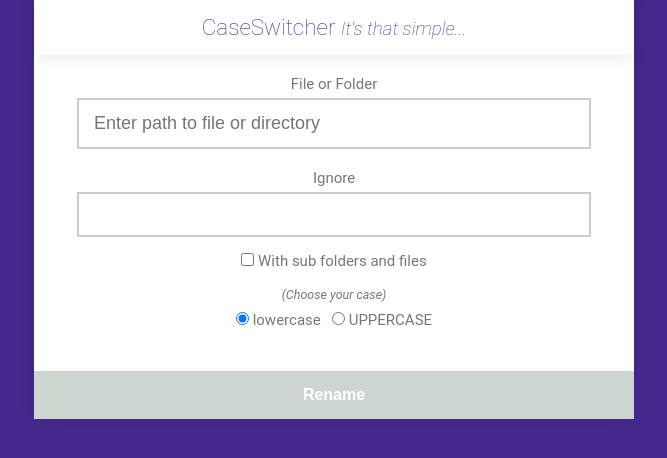
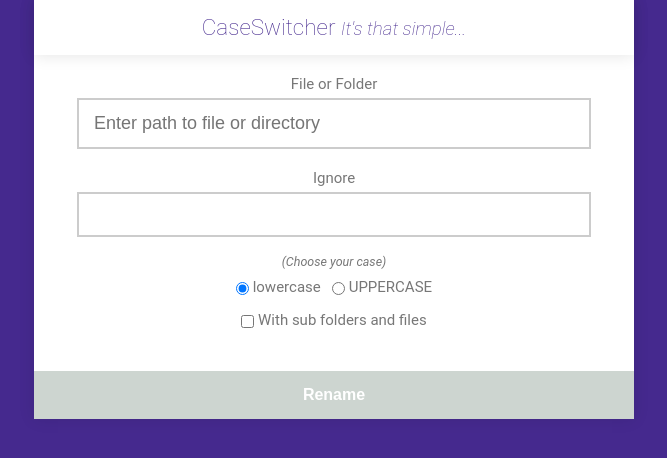
Before and after one commit to yeboahnanaosei/caseswitcher, a PHP site: page / in a window 1280 px wide. Shown: the part 201-659 px from the top of the page, without its empty margins (306-973 px from the left). Run offline with PHP 8.4, Linux system fonts and the light colour scheme.

Commit message:
UI Tweak. Subfolder option below case option

```diff
--- a/css/style.css
+++ b/css/style.css
@@ -49,8 +49,9 @@ form {
     box-shadow: 0 0 15px rgba(0, 0, 0, .1);
 }
 
-form > label, input[type=radio] {
+form > label, input[type=radio], input[type=checkbox] {
     cursor: pointer;
+    vertical-align: middle;
 }
 
 .window-title {
--- a/index.php
+++ b/index.php
@@ -37,18 +37,18 @@
       </div>
     </div>
 
-    <!-- With subfolders and files -->
-    <div class="form-group">
-      <input type="checkbox" name="recursion" id="sub" value="true">
-      <label for="sub">With sub folders and files</label>
-    </div>
-
     <!-- Choose case -->
     <div class="form-group">
       <label class="info"><i><small>(Choose your case)</small></i></label>
       <input type="radio" name="case-type" value="lower" id="lower" checked> <label for="lower">lowercase</label>
       &nbsp;
       <input type="radio" name="case-type" value="upper" id="upper"> <label for="upper">UPPERCASE</label>
+    </div>
+
+    <!-- With subfolders and files -->
+    <div class="form-group">
+      <input type="checkbox" name="recursion" id="sub" value="true">
+      <label for="sub">With sub folders and files</label>
     </div>
 
     <!-- Submit button -->
```
